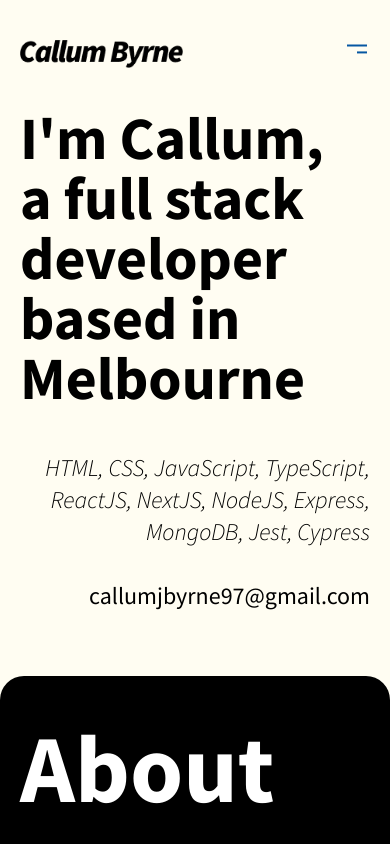
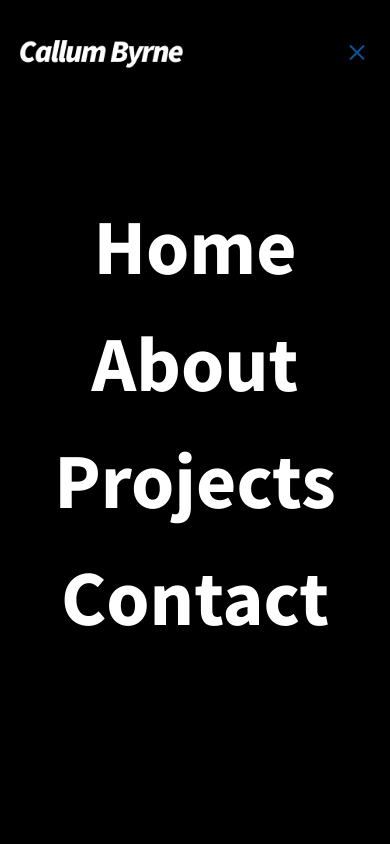
Before and after one commit to callumbyrne/portfolio, a Next.js app: page / in a window 390 px wide. Both pictures are taken after a click on the button 358 px from the left and 54 px from the top of the page. Shown: the top 844 px of the page. Built offline with nearby package versions, Linux system fonts and the light colour scheme.

Commit message:
mobile menu opens and closes

```diff
--- a/components/MenuIcon.tsx
+++ b/components/CloseIcon.tsx
@@ -1,11 +1,11 @@
-const MenuIcon = () => (
+const CloseIcon = () => (
   <svg width="23" height="23" viewBox="0 0 23 23">
     <path
       fill="transparent"
       strokeWidth="2"
       stroke="#0657a2"
       strokeLinecap="butt"
-      d="M 0 2.5 L 20 2.5"
+      d="M 3 16.5 L 17 2.5"
     ></path>
     <path
       fill="transparent"
@@ -13,16 +13,16 @@ const MenuIcon = () => (
       stroke="#0657a2"
       strokeLinecap="butt"
       d="M 10 9.423 L 20 9.423"
-      opacity="1"
+      opacity="0"
     ></path>
     <path
       fill="transparent"
       strokeWidth="2"
       stroke="#0657a2"
       strokeLinecap="butt"
-      d="M 20 16.346 L 20 16.346"
+      d="M 3 2.5 L 17 16.346"
     ></path>
   </svg>
 )
 
-export default MenuIcon
+export default CloseIcon
--- /dev/null
+++ b/components/Menu.tsx
@@ -0,0 +1,12 @@
+const Menu = () => {
+  return (
+    <nav className="fixed inset-0 z-40 flex flex-col items-center justify-center overflow-hidden bg-black py-40 text-[20vw] font-bold text-white md:hidden">
+      <div>Home</div>
+      <div>About</div>
+      <div>Projects</div>
+      <div>Contact</div>
+    </nav>
+  )
+}
+
+export default Menu
--- a/components/Nav.tsx
+++ b/components/Nav.tsx
@@ -2,13 +2,23 @@ import Link from 'next/link'
 import Image from 'next/image'
 import logo from '../public/logo.png'
 import MenuIcon from './MenuIcon'
+import CloseIcon from './closeIcon'
+import Menu from './Menu'
+import { useState } from 'react'
 
 const Nav = () => {
+  const [isOpen, setIsOpen] = useState(false)
+
   return (
-    <nav className="my-10 flex items-center justify-between px-5">
+    <>
+      <nav
+        className={`${
+          isOpen ? 'fixed top-0 z-50' : null
+        } my-10 flex w-full items-center justify-between px-5`}
+      >
         <div className="flex md:inline-flex">
           <Link href="/" passHref>
-          <a className="flex items-center">
+            <a className={`flex items-center ${isOpen ? 'invert' : null}`}>
               <Image
                 src={logo}
                 alt="logo"
@@ -20,8 +30,8 @@ const Nav = () => {
           </Link>
         </div>
 
-      <button className="md:hidden">
-        <MenuIcon />
+        <button onClick={() => setIsOpen(!isOpen)} className="md:hidden">
+          {isOpen ? <CloseIcon /> : <MenuIcon />}
         </button>
 
         <div className="hidden space-x-12 font-sans text-3xl font-bold md:inline-flex">
@@ -30,6 +40,8 @@ const Nav = () => {
           <h2>Contact</h2>
         </div>
       </nav>
+      <nav>{isOpen ? <Menu /> : null}</nav>
+    </>
   )
 }
 
```
Lines whose indentation alone changed are shown as unchanged.
